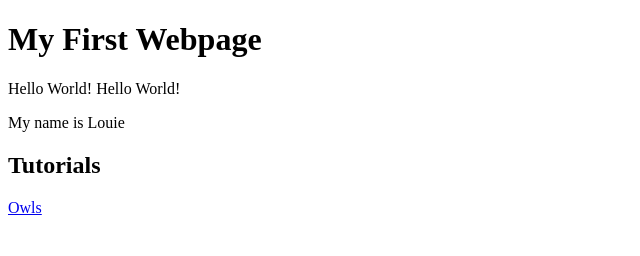
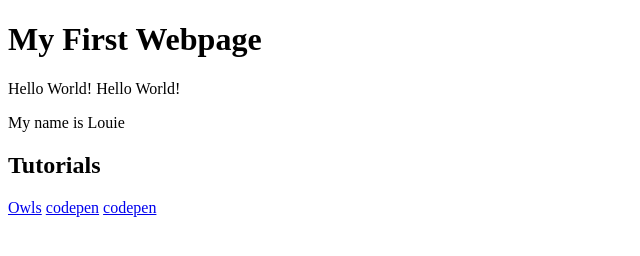
Before and after one commit to JENNYnlo1234/JENNYnlo1234.github.io, a plain HTML site: page index.html in a window 1280 px wide. Shown: the whole page, without its empty margins (0-640 px from the left). Drawn offline with Linux system fonts and the light colour scheme.

Commit message:
Add files via upload

```diff
--- a/index.html
+++ b/index.html
@@ -14,5 +14,7 @@
     <h2>Tutorials</h2>
 
     <a href="owls.html">Owls</a>
+   <a href="https://codepen.io/jennynlo1234/pen/eYYaKrG?editors=1000">codepen</a>
+    <a href="https://codepen.io/jennynlo1234/pen/eYYaKrG?editors=1100">codepen</a>
   </body>
 </html>
```
